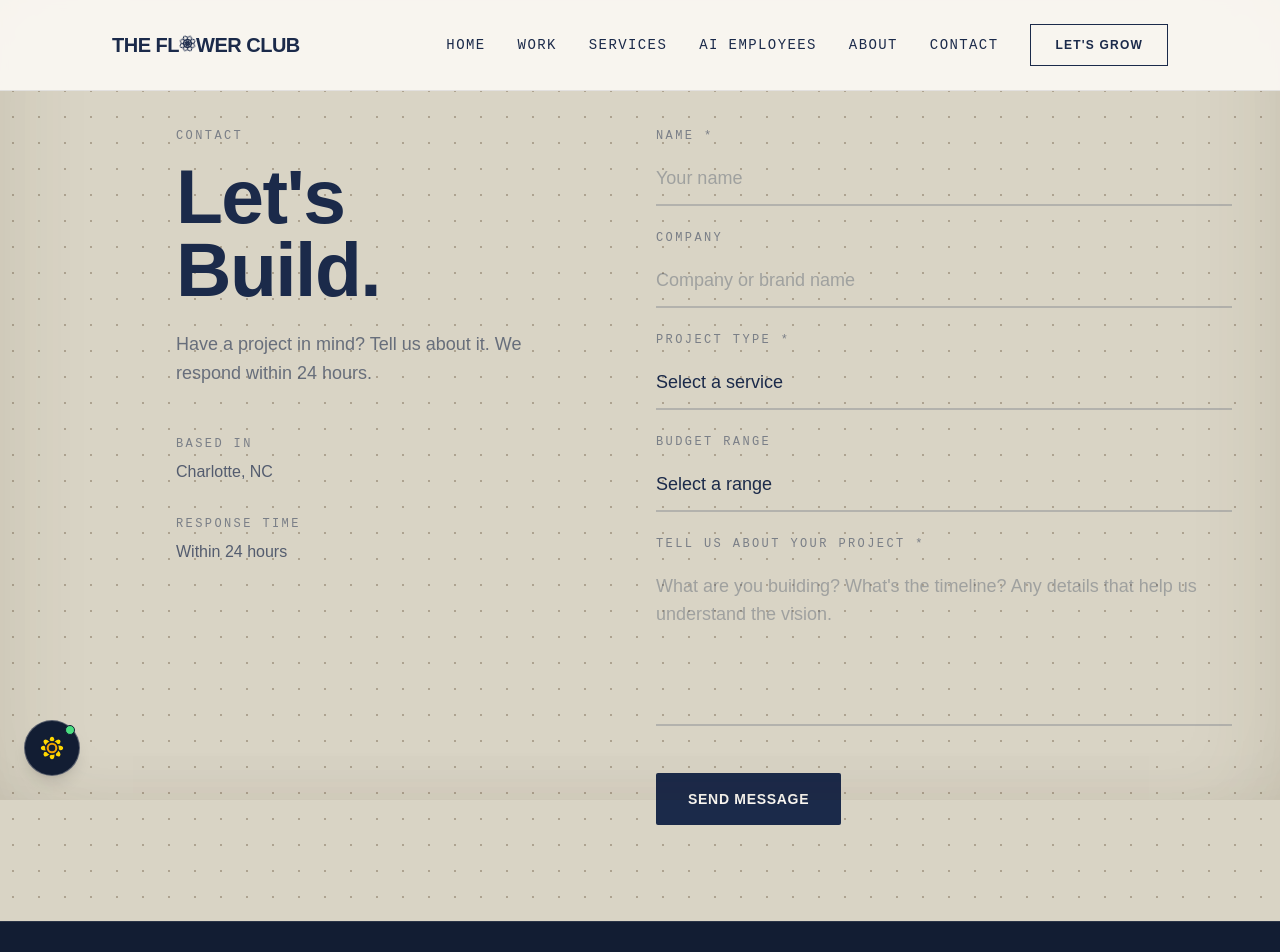
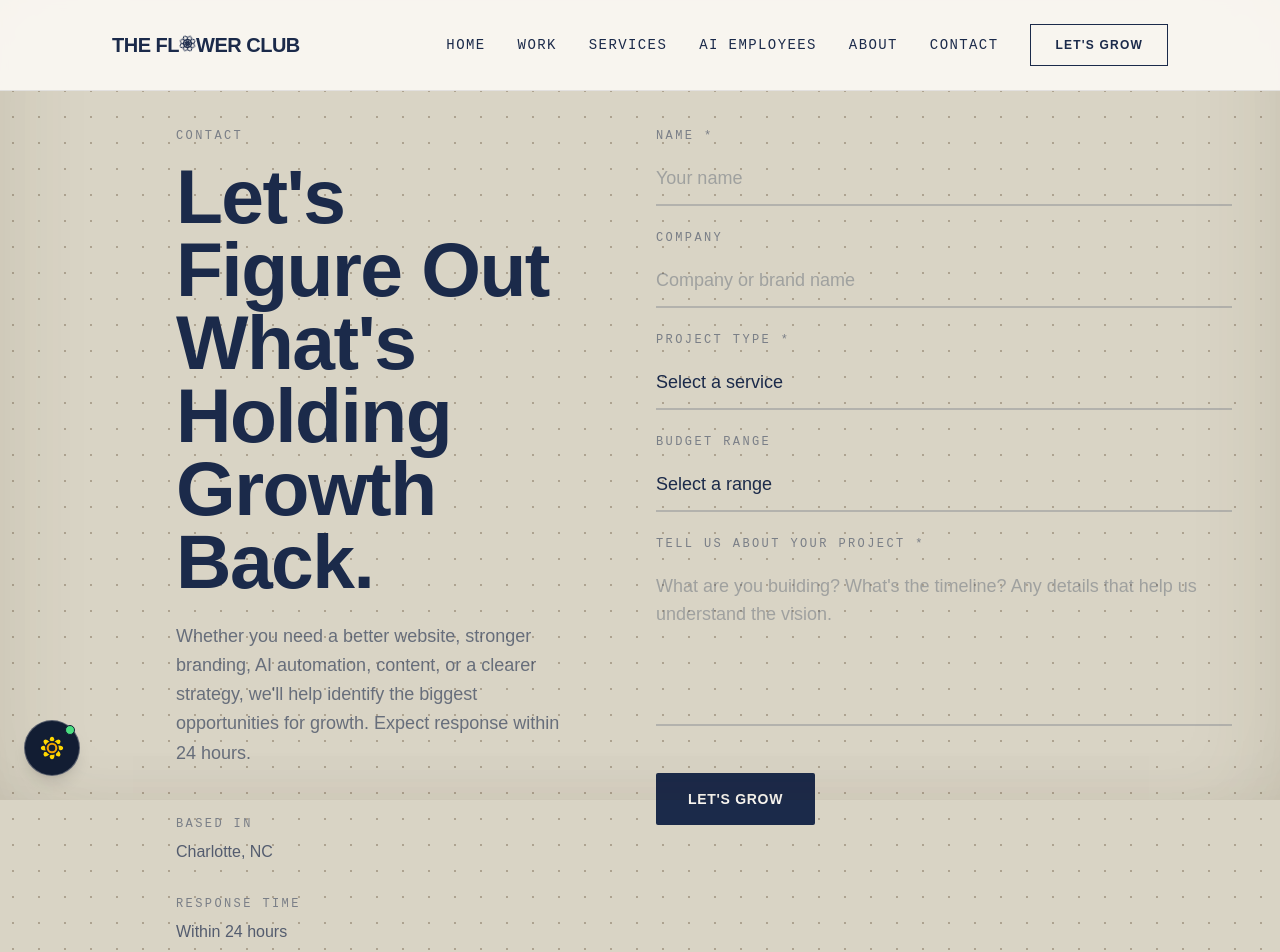
Before and after one commit to Gaiabox/flower-club-website, a Next.js app: page /contact in a window 1280 px wide. Shown: the top 952 px of the page. Built offline with nearby package versions, Linux system fonts and the light colour scheme.

Commit message:
Update page.tsx

```diff
--- a/src/app/contact/page.tsx
+++ b/src/app/contact/page.tsx
@@ -106,11 +106,11 @@ export default function ContactPage() {
             <div className="contact-header mb-12">
               <p className="label mb-4">Contact</p>
               <h1 className="text-display-lg text-navy font-bold mb-6">
-                Let&apos;s Build.
+                Let's Figure Out What's Holding Growth Back.
               </h1>
               <p className="text-navy/60 text-lg leading-relaxed">
-                Have a project in mind? Tell us about it. We respond within 24
-                hours.
+                Whether you need a better website, stronger branding, AI automation, content, or a clearer strategy,
+                we'll help identify the biggest opportunities for growth. Expect response within 24 hours.
               </p>
             </div>
 
@@ -233,7 +233,7 @@ export default function ContactPage() {
                   </div>
                 ) : (
                   <button type="submit" disabled={status === "sending"} className="btn-primary !bg-navy hover:!bg-navy-dark w-full md:w-auto disabled:opacity-50">
-                    {status === "sending" ? "Sending..." : "Send Message"}
+                    {status === "sending" ? "Sending..." : "Let's Grow"}
                   </button>
                 )}
               </div>
```
